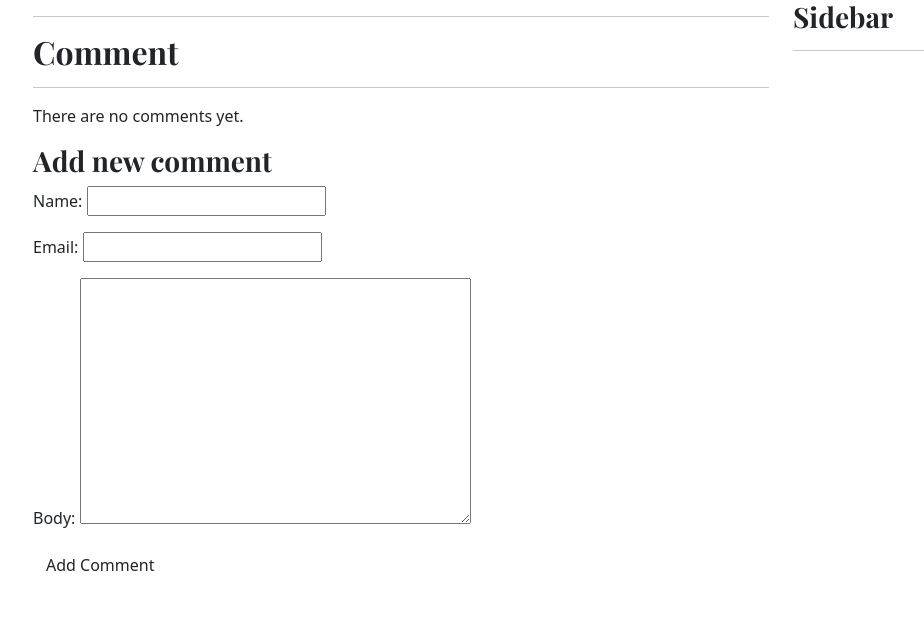
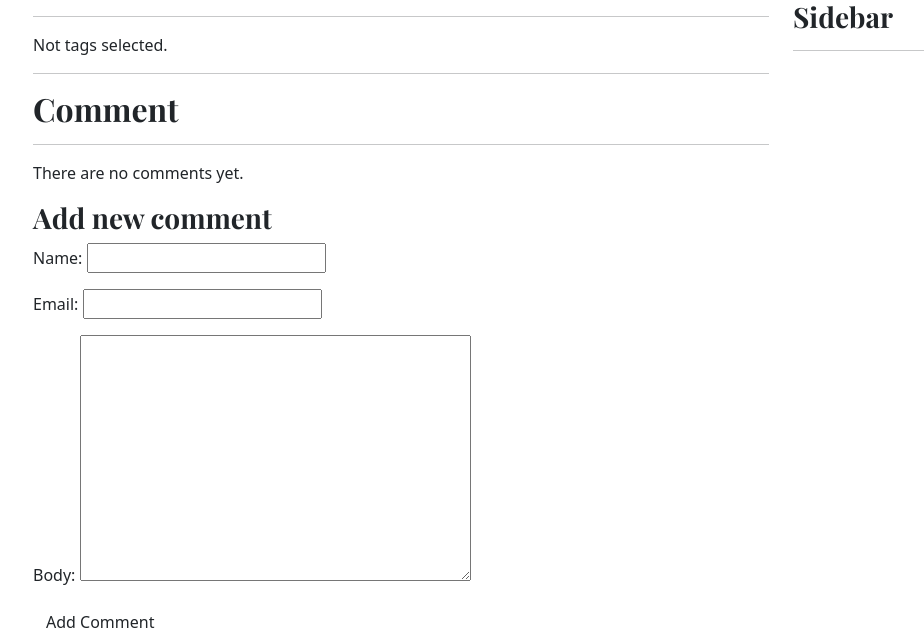
Before and after one commit to sahadatpro/blog, a Django app: template blog/templates/blog/details.html in a window 1280 px wide. Shown: the top 640 px of the page, without its empty margins (49-973 px from the left). Run offline with Django 4.2, Linux system fonts and the light colour scheme; the template is opened without the code that fills it: values that come from a table or form of the project are taken from there, others are empty; some libraries are stand-ins or nearby versions.

Commit message:
add tag in post details

```diff
--- a/blog/models.py
+++ b/blog/models.py
@@ -2,6 +2,8 @@ from django.db import models
 from account.models import User
 from django.utils import timezone
 from django.urls import reverse
+from taggit.managers import TaggableManager
+
 
 class PublishedManager(models.Manager):
     def get_queryset(self):
@@ -21,7 +23,7 @@ class Post(models.Model):
     author = models.ForeignKey(User, on_delete=models.CASCADE, related_name='posts')
     body = models.TextField()
     publish = models.DateTimeField(default=timezone.now)
-
+    tags = TaggableManager()
     created = models.DateTimeField(auto_now_add=True)
     updated = models.DateTimeField(auto_now=True)
 
--- a/blog/templates/blog/details.html
+++ b/blog/templates/blog/details.html
@@ -10,6 +10,15 @@
 <article>
 {{ post.body }}
 </article>
+
+<hr>
+{% with post.tags.all as all_tags %}
+    {% if all_tags %}
+    <p>Tags: {{ all_tags | join:", " }} </p>
+    {% else %}
+    <p>Not tags selected. </p>
+    {% endif %}
+{% endwith %}
 
 <hr>
 {% with comments.count as  total_comments %}
```
Also changed, not shown: core/settings.py (+8 -0 lines), blog/migrations/0005_post_tags.py (added).
